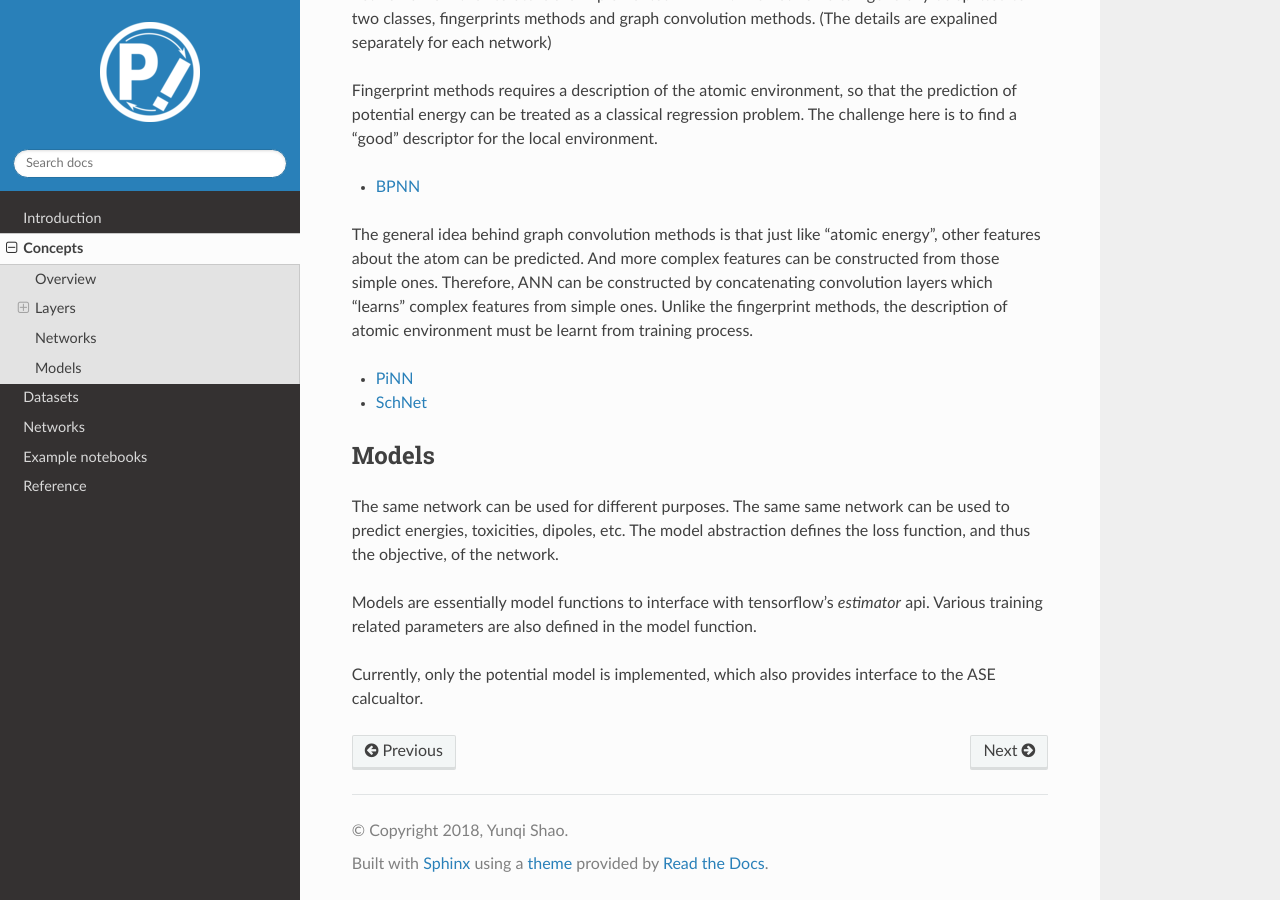
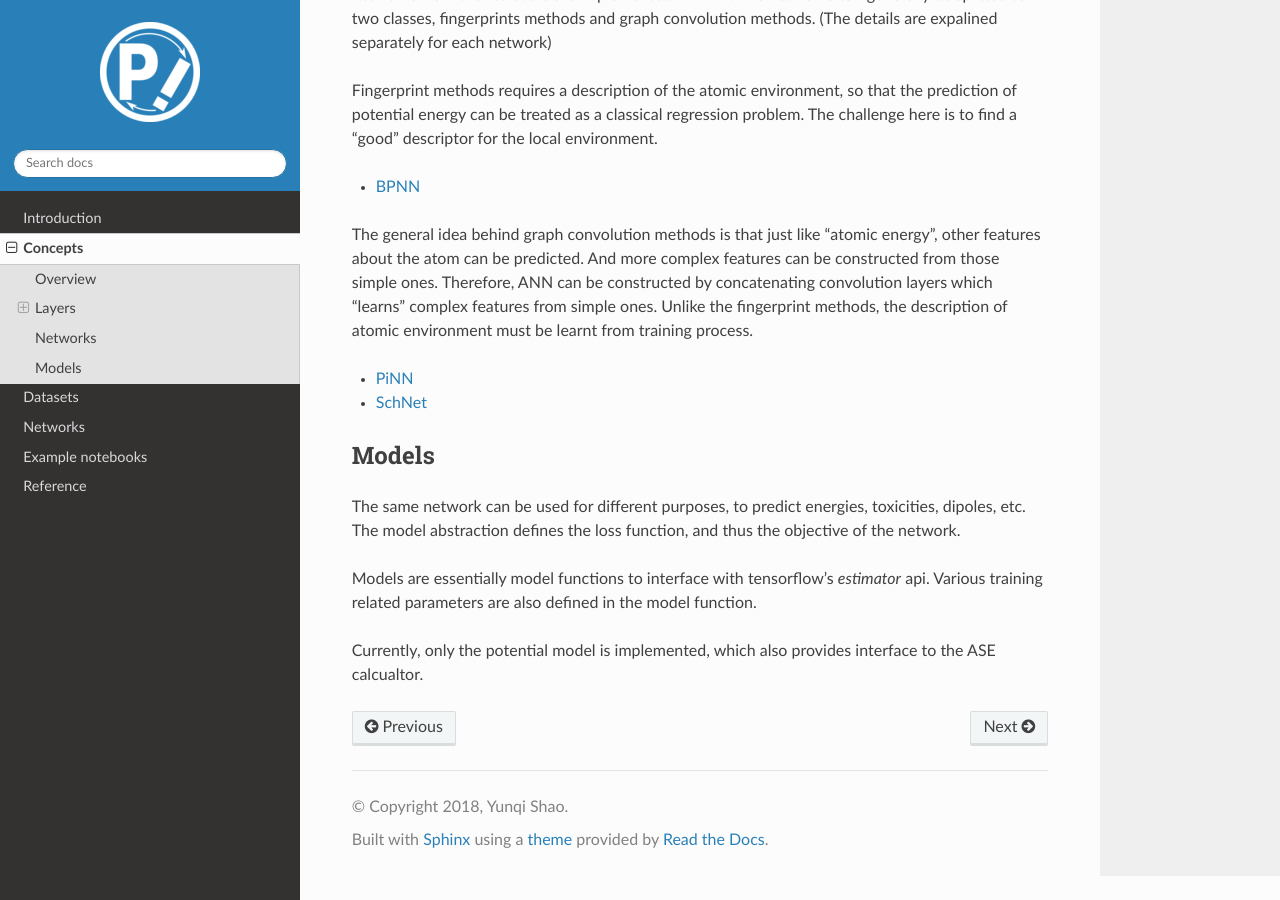
Before and after one commit to Teoroo-CMC/PiNN, a Sphinx documentation site: the page built from doc/concepts.rst, in a window 1280 px wide and 900 px high, scrolled down 1839 px. Built offline with Sphinx 7.4.7 and the Read the Docs theme 2.0.0, drawn with Linux system fonts in a browser that asks for light colours.

Commit message:
Typo fix

```diff
--- a/doc/concepts.rst
+++ b/doc/concepts.rst
@@ -104,9 +104,10 @@ must be learnt from training process.
 
 Models
 ------
-The same network can be used for different purposes. The same same network can
-be used to predict energies, toxicities, dipoles, etc. The model abstraction
-defines the loss function, and thus the objective, of the network.
+The same network can be used for different purposes,
+to predict energies, toxicities, dipoles, etc.
+The model abstraction defines the loss function,
+and thus the objective of the network.
 
 Models are essentially model functions to interface with tensorflow's
 `estimator` api. Various training related parameters are also defined in the
```
